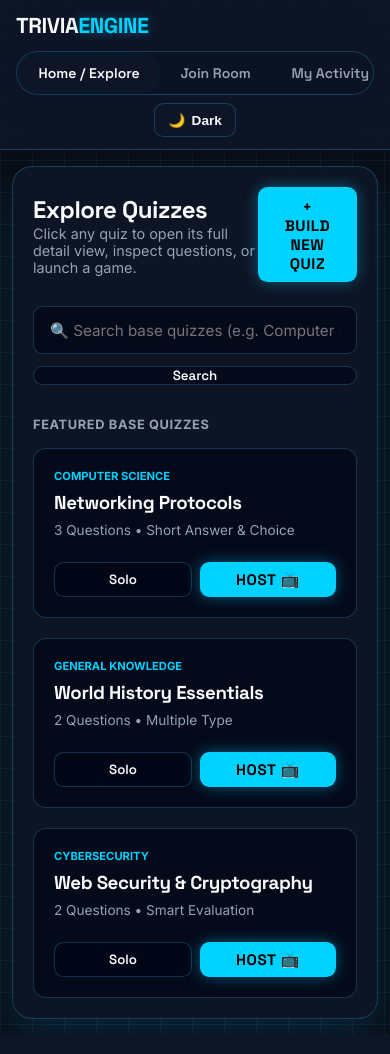
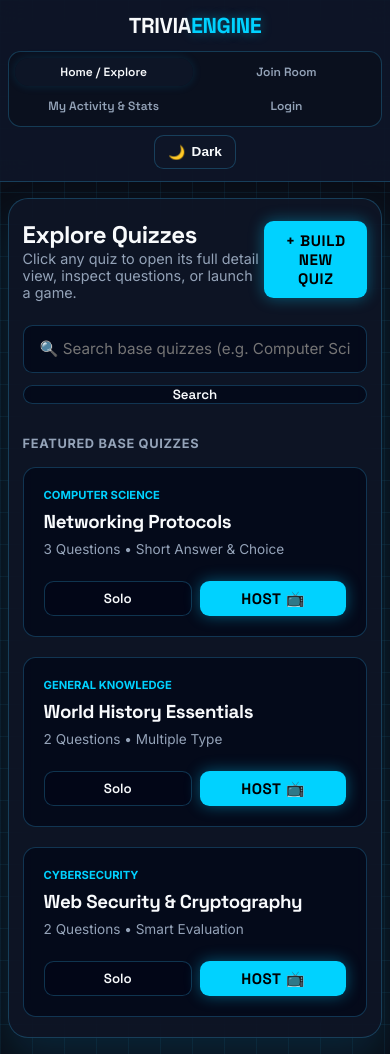
Before and after one commit to stingpie/cs3825-trivia-team, a Flask app: template templates/index.html in a window 390 px wide. Run offline with Flask 3, Linux system fonts and the light colour scheme; the template is opened without the code that fills it, so the values that code supplies are empty; parts of the project's set-up code (start-up, migrations or seed data) failed here and were passed over.

Commit message:
Update index.html

```diff
--- a/templates/index.html
+++ b/templates/index.html
@@ -336,13 +336,13 @@
       to { transform: translateX(0); opacity: 1; }
     }
 
-    /* Mobile Responsive Fixes */
+/* Mobile Responsive Fixes (No Horizontal Scroll) */
     @media (max-width: 768px) {
       header {
         flex-direction: column;
-        align-items: stretch;
+        align-items: center;
         gap: 0.75rem;
-        padding: 0.75rem 1rem;
+        padding: 0.75rem 0.5rem;
       }
 
       .nav-controls {
@@ -352,18 +352,29 @@
       }
 
       nav {
-        overflow-x: auto;
+        display: grid;
+        grid-template-columns: repeat(2, 1fr); /* Fits tabs neatly in a 2-column grid */
+        gap: 0.3rem;
         width: 100%;
-        white-space: nowrap;
-        justify-content: flex-start;
+        background: rgba(0, 0, 0, 0.2);
+        padding: 0.35rem;
+        border-radius: 0.8rem;
+      }
+
+      .nav-btn {
+        padding: 0.4rem 0.5rem;
+        font-size: 0.75rem; /* Slightly smaller text so it fits comfortably */
+        text-align: center;
+        width: 100%;
+        white-space: normal; /* Allows text to wrap neatly if needed */
       }
 
       main {
-        padding: 1rem 0.75rem;
+        padding: 1rem 0.5rem;
       }
 
       .glass-card {
-        padding: 1.25rem;
+        padding: 1.25rem 0.85rem;
       }
 
       .quiz-grid {
@@ -912,12 +923,14 @@
       return null;
     }
 
+    // UPDATED: Sends payload as an array and aligns with server.py GET method
     async function apiVerifyAnswer(answerArr) {
       try {
+        const payloadArray = Array.isArray(answerArr) ? answerArr : [answerArr];
         const response = await fetch('/api/trivia/verify', {
-          method: 'POST',
+          method: 'GET',
           headers: { 'Content-Type': 'application/json' },
-          body: JSON.stringify({ answer: answerArr })
+          body: JSON.stringify({ answer: payloadArray })
         });
         if (response.ok) {
           const res = await response.json();
@@ -1146,6 +1159,7 @@
       }
     }
 
+    // UPDATED: Sends input string wrapped inside an array
     async function handleAnswerSubmit(event) {
       event.preventDefault();
       const userAns = document.getElementById('ans').value;
```
